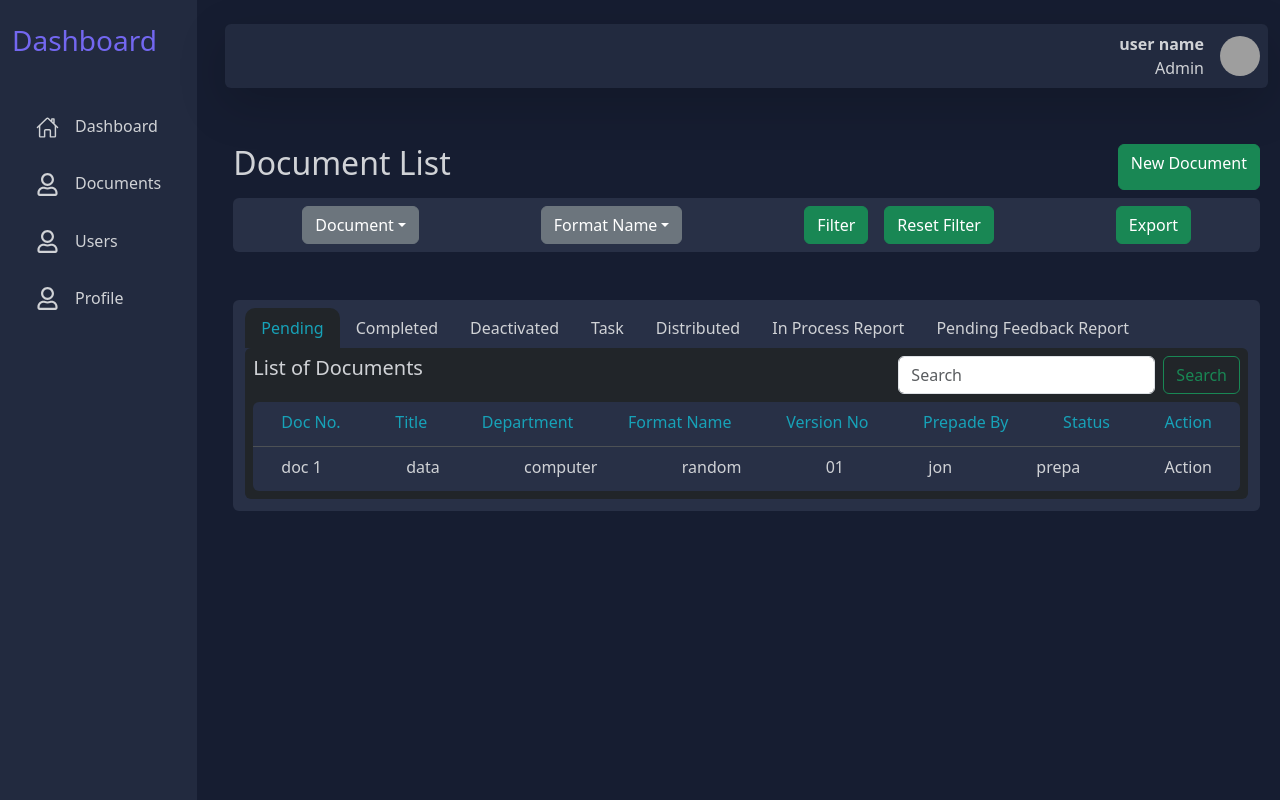
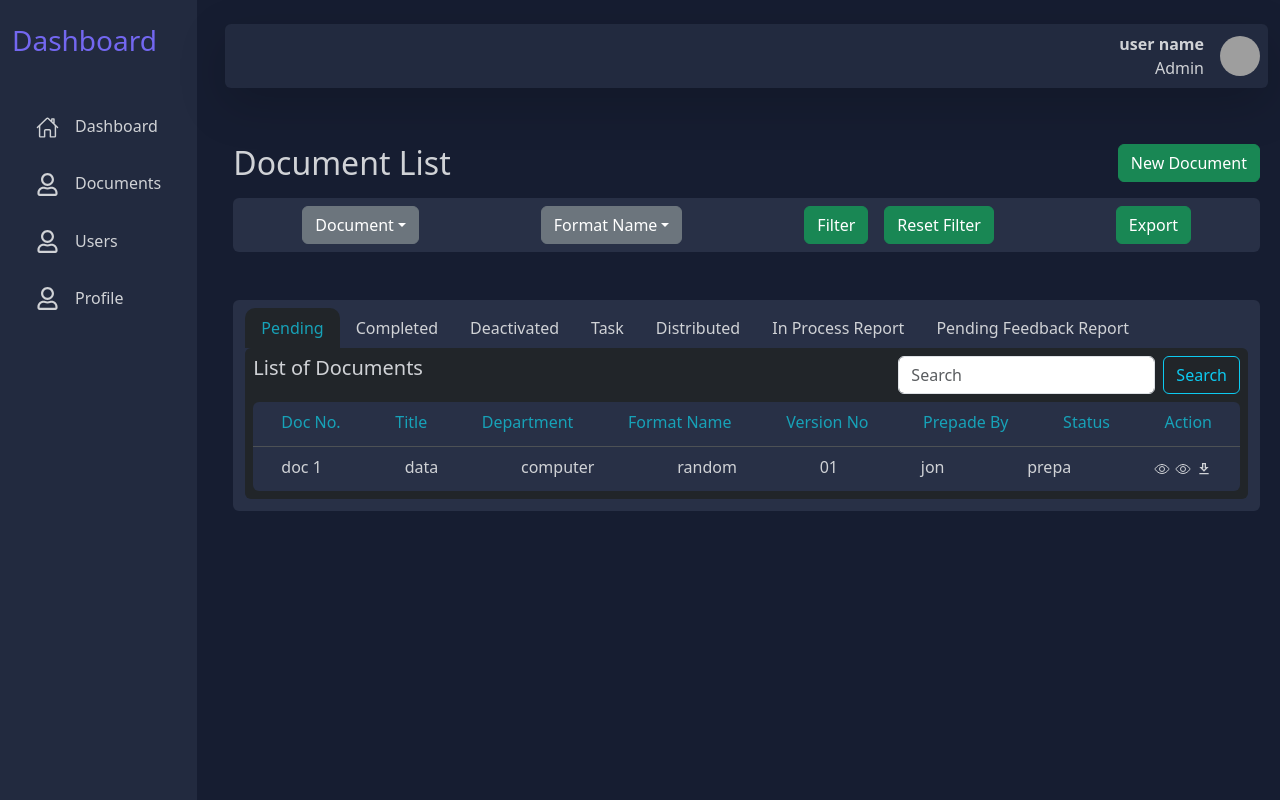
Before and after one commit to vishalpatilmaske/DCM, a React (Create React App) app: page /documents in a window 1280 px wide. Built offline with nearby package versions, Linux system fonts and the light colour scheme; grey boxes are pictures that could not be loaded.

Commit message:
document view and document pdf view nvigation done

```diff
--- a/src/component/documentlist/DocumentListHeader.jsx
+++ b/src/component/documentlist/DocumentListHeader.jsx
@@ -8,8 +8,8 @@ const DocumentList = () => {
       <div className="d-flex justify-content-between mt-5">
         <h2>Document List</h2>
 
-        <Link to={"/documents-create"} className="btn btn-success">
-          New Document
+        <Link to={"/documents-create"}>
+          <button className="btn btn-success">New Document</button>
         </Link>
       </div>
 
--- a/src/component/documentlist/DocumentPending.jsx
+++ b/src/component/documentlist/DocumentPending.jsx
@@ -1,5 +1,6 @@
 import React from "react";
 import Documents from "./Documents";
+
 const DocumentPending = () => {
   return (
     <div>
@@ -12,7 +13,7 @@ const DocumentPending = () => {
             placeholder="Search"
             aria-label="Search"
           />
-          <button class="btn btn-outline-success" type="submit">
+          <button class="btn btn-outline-info" type="submit">
             Search
           </button>
         </form>
--- a/src/component/documentlist/Documents.jsx
+++ b/src/component/documentlist/Documents.jsx
@@ -1,4 +1,7 @@
 import React from "react";
+import { Link } from "react-router-dom";
+import { IoEyeOutline } from "react-icons/io5";
+import { MdOutlineDownload } from "react-icons/md";
 
 const Documents = () => {
   return (
@@ -43,7 +46,14 @@ const Documents = () => {
         </li>{" "}
         <li className="nav-item">
           <a className={`nav-link `} aria-current="page" href="#">
-            Action
+            <Link to="/documents-view">
+              <IoEyeOutline />
+            </Link>
+            <Link to="/documents-pdf">
+              <IoEyeOutline className="view" />
+            </Link>
+
+            <MdOutlineDownload />
           </a>
         </li>
       </ul>
--- a/src/style/pages/documentlist.css
+++ b/src/style/pages/documentlist.css
@@ -34,3 +34,7 @@ hr {
 .color .nav-link {
   color: #17a2b8;
 }
+
+.view {
+  margin-inline: 5px;
+}
```
